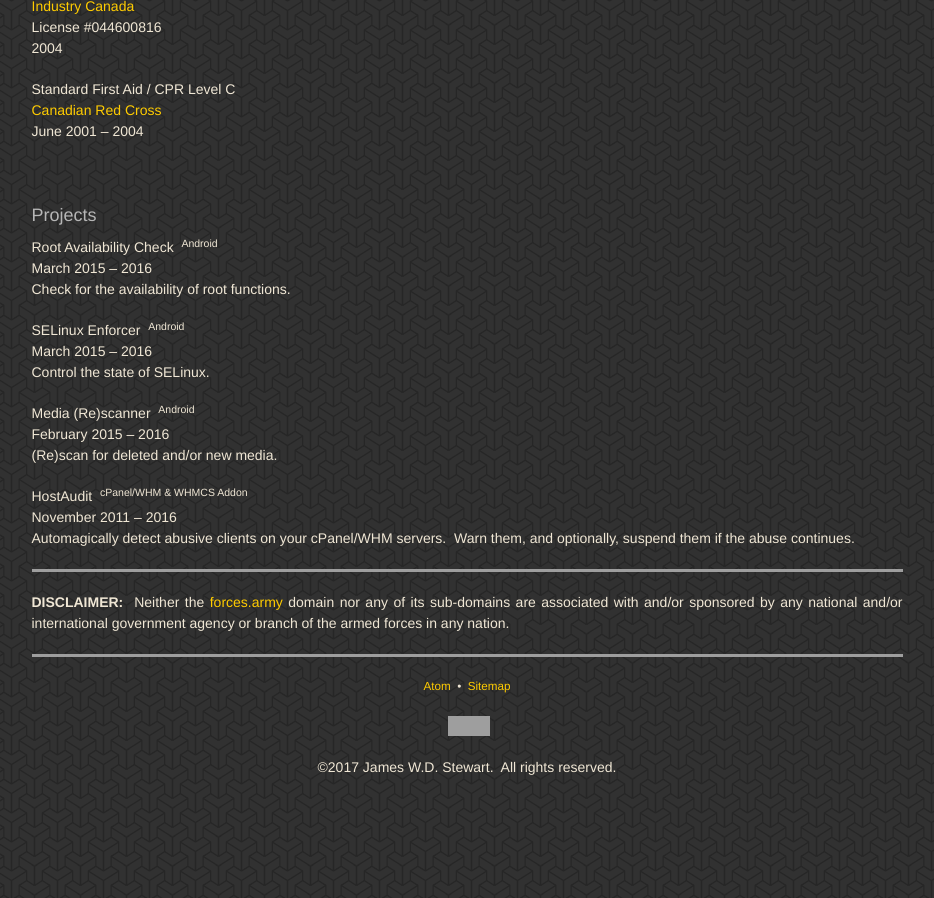
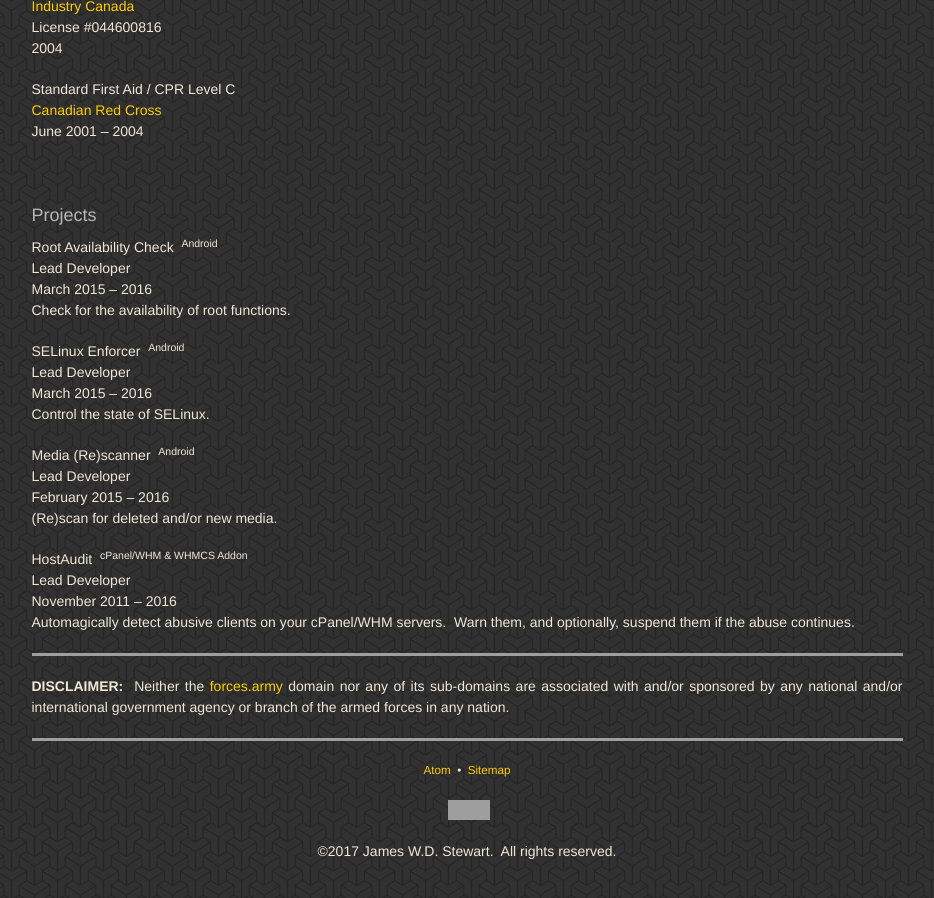
Before and after one commit to jwds1978/jwds1978.github.io, a Jekyll site: the page built from resume.md, in a window 1280 px wide and 900 px high, scrolled down 24958 px. Shown: the whole window, without its empty margins (173-1107 px from the left). Built offline with Jekyll 4.4.1, drawn with Linux system fonts in a browser that asks for light colours; nearby versions of some CDN libraries; some web fonts are replaced; our own code applies the rules of GitHub Pages for plain Markdown files; grey boxes are pictures that could not be loaded.

Commit message:
Added role to projects.

```diff
--- a/resume.md
+++ b/resume.md
@@ -402,21 +402,25 @@ title: "Curriculum Vitae"
   <h3 id="projects">Projects</h3>
   <p>
     Root Availability Check&nbsp; <sup>Android</sup><br />
+    Lead Developer<br />
     March 2015 &#8211; 2016<br />
     Check for the availability of root functions.
   </p>
   <p>
     SELinux Enforcer&nbsp; <sup>Android</sup><br />
+    Lead Developer<br />
     March 2015 &#8211; 2016<br />
     Control the state of SELinux.
   </p>
   <p>
     Media (Re)scanner&nbsp; <sup>Android</sup><br />
+    Lead Developer<br />
     February 2015 &#8211; 2016<br />
     (Re)scan for deleted and/or new media.
   </p>
   <p>
     HostAudit&nbsp; <sup>cPanel/WHM &amp; WHMCS Addon</sup><br />
+    Lead Developer<br />
     November 2011 &#8211; 2016<br />
     Automagically detect abusive clients on your cPanel/WHM servers.&nbsp; Warn them, and optionally, suspend them if the abuse continues.
   </p>
```
